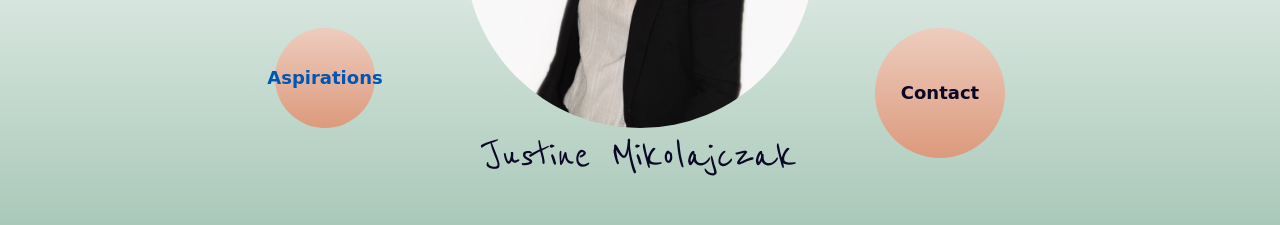
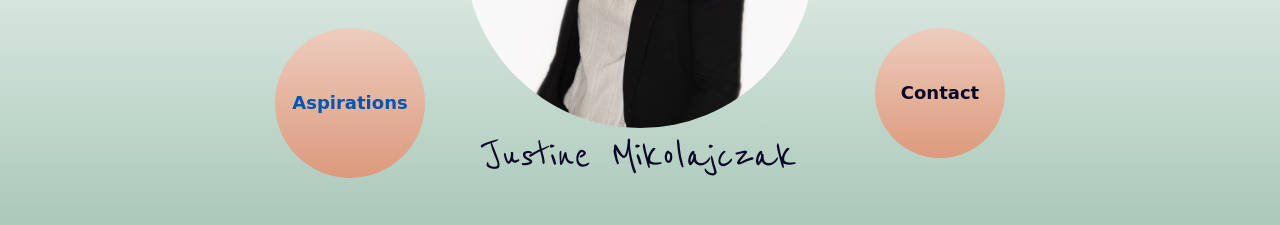
Before and after one commit to JustineMiko/jmportfolio, a website: page index.html in a window 1280 px wide. In both pictures the pointer is over the element "Aspirations". Shown: the part 502-727 px from the top of the page. Drawn offline with nearby package versions, Linux system fonts and the light colour scheme; files that its build step writes are made by us from their sources; a web font is replaced by a local one.

Commit message:
modifications
dernières modifications

```diff
--- a/scss/main.scss
+++ b/scss/main.scss
@@ -576,6 +576,14 @@ textarea {
         border-radius: 130px;
     }
 
+    .menu__circles--button1:hover, .menu__circles--button2:hover, .menu__circles--button3:hover, .menu__circles--button4:hover, .menu__circles--button5:hover {
+        width: 150px;
+        height: 150px;
+        border-radius: 150px;
+
+
+    }
+
 
     .menu__circles--button1 {
         top: 30px;
```
